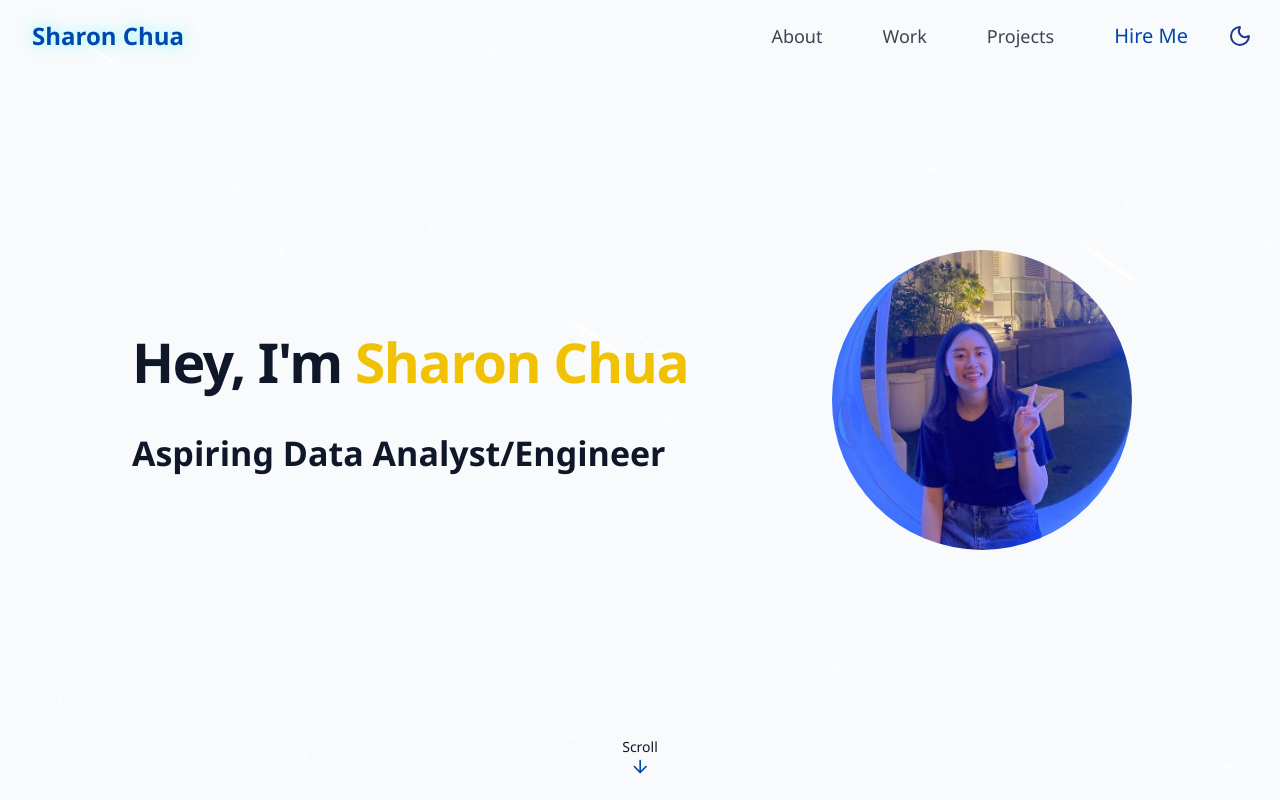
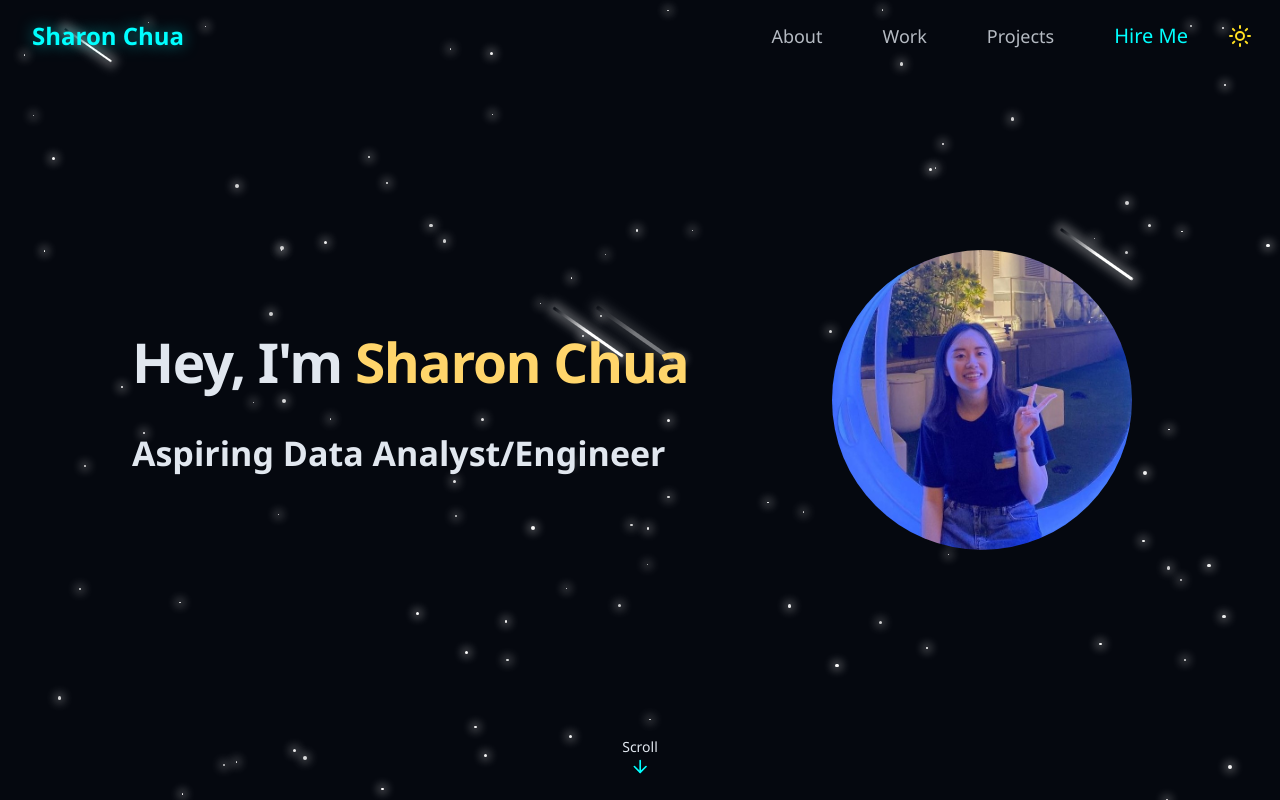
Before and after one commit to scyt01/sharon-chua, a React (Vite) app: page / in a window 1280 px wide. Shown: the top 800 px of the page. Built offline with nearby package versions, Linux system fonts and the light colour scheme.

Commit message:
test theme toggle 4

```diff
--- a/src/components/ThemeToggle.jsx
+++ b/src/components/ThemeToggle.jsx
@@ -11,13 +11,12 @@ export const ThemeToggle = () => {
       setIsDarkMode(true);
       document.documentElement.classList.add("dark");
     }
-    if (storedTheme === undefined) {
+    if (storedTheme === "light") {
+      setIsDarkMode(false);
+      document.documentElement.classList.add("light");
+    } else {
+      localStorage.setItem("theme", "dark");
       setIsDarkMode(true);
-      document.documentElement.classList.add("dark");
-    }
-    else {
-      localStorage.setItem("theme", "light");
-      setIsDarkMode(false);
     }
   }, []);
 
```
